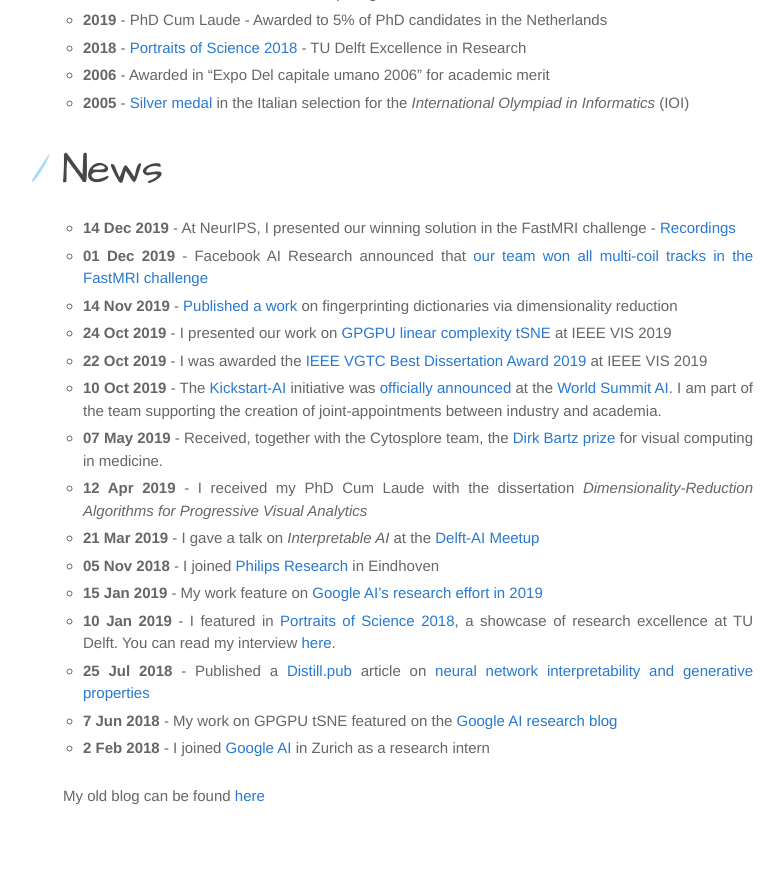
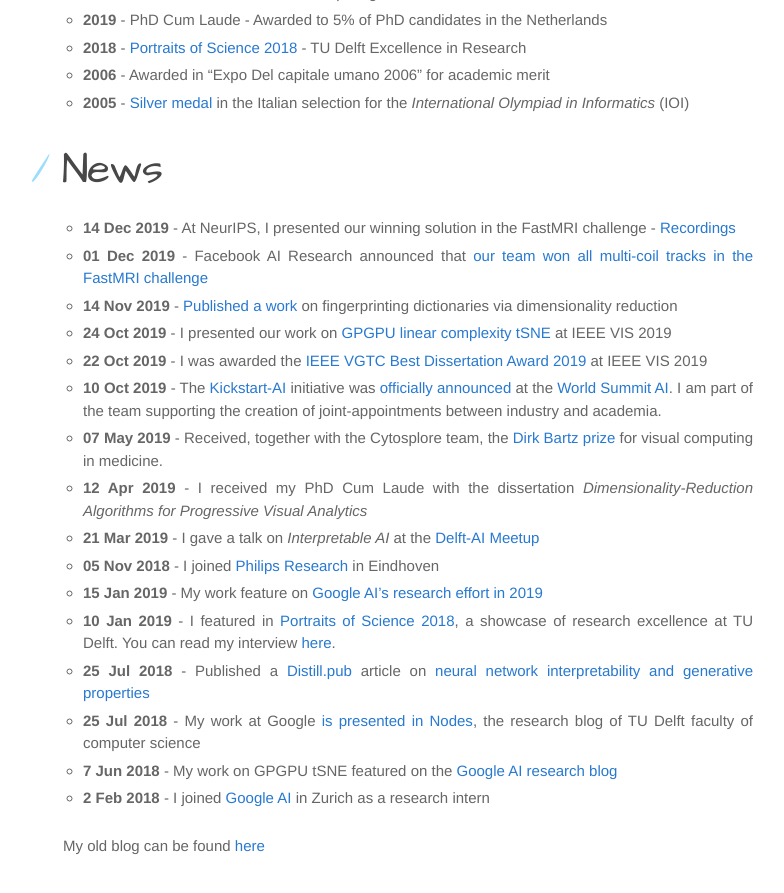
Before and after one commit to Nicola17/Nicola17.github.io, a Jekyll site: the page built from index.md, in a window 1280 px wide and 900 px high, scrolled down 1418 px. Shown: the top 893 px of the window, without its empty margins (107-891 px from the left). Built offline with Jekyll 4.4.1, drawn with Linux system fonts in a browser that asks for light colours; before the commit the page ends 2268 px from its top, so only the background shows below that.

Commit message:
add nodes article

```diff
--- a/index.md
+++ b/index.md
@@ -53,6 +53,7 @@ News
 * **15 Jan 2019** - My work feature on [Google AI's research effort in 2019](https://ai.googleblog.com/2019/01/looking-back-at-googles-research.html)
 * **10 Jan 2019** - I featured in [Portraits of Science 2018](https://tu-delft.instantmagazine.com/tu-delft/portraits-2018#!/home), a showcase of research excellence at TU Delft. You can read my interview [here](https://tu-delft.instantmagazine.com/tu-delft/portraits-2018#!/nicola-pezzotti-interview-en).
 * **25 Jul 2018** - Published a [Distill.pub](https://distill.pub) article on [neural network interpretability and generative properties](https://distill.pub/2018/differentiable-parameterizations/)
+* **25 Jul 2018** - My work at Google [is presented in Nodes](https://www.tudelft.nl/en/eemcs/current/nodes/stories/organizing-high-dimensional-data-with-triangles-and-fields/), the research blog of TU Delft faculty of computer science
 * **7 Jun 2018** - My work on GPGPU tSNE featured on the [Google AI research blog](https://ai.googleblog.com/2018/06/realtime-tsne-visualizations-with.html)
 * **2 Feb 2018** - I joined [Google AI](https://ai.google/) in Zurich as a research intern
 
```
